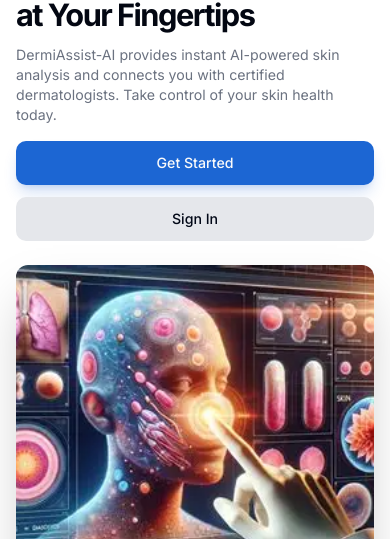
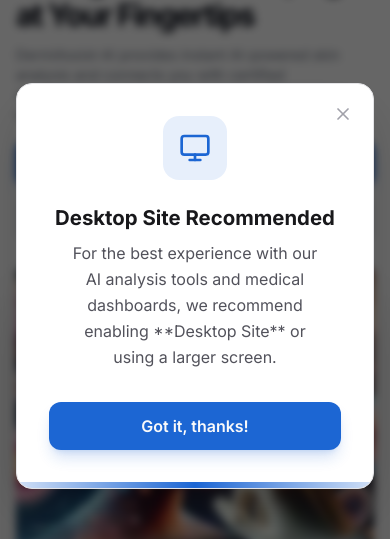
Before and after one commit to salman-momin08/dermiassist, a Next.js app: page / in a window 390 px wide. Shown: the part 136-675 px from the top of the page. Built offline with nearby package versions, Linux system fonts and the light colour scheme; no server answers; what @genkit-ai/google-genai, genkit would draw is missing.

Commit message:
Add mobile-only desktop site recommendation modal

```diff
--- a/src/app/layout.tsx
+++ b/src/app/layout.tsx
@@ -4,6 +4,7 @@ import { ThemeProvider } from '@/components/theme-provider';
 import { Toaster } from '@/components/ui/toaster';
 import { Chatbot } from '@/components/chatbot/chatbot';
 import { AuthProvider } from '@/hooks/use-auth';
+import { MobileWarning } from '@/components/mobile-warning';
 
 export const metadata: Metadata = {
   title: 'DermiAssist-AI - Your Personal Dermatology Assistant',
@@ -39,6 +40,7 @@ export default function RootLayout({
             disableTransitionOnChange
           >
             {children}
+            <MobileWarning />
             <Chatbot />
             <Toaster />
           </ThemeProvider>
--- /dev/null
+++ b/src/components/mobile-warning.tsx
@@ -0,0 +1,84 @@
+"use client";
+
+import { useState, useEffect } from "react";
+import { X, Monitor } from "lucide-react";
+import { Button } from "./ui/button";
+import { motion, AnimatePresence } from "framer-motion";
+
+export function MobileWarning() {
+    const [show, setShow] = useState(false);
+
+    useEffect(() => {
+        // Check if on mobile (screen width < 1024px)
+        const checkMobile = () => {
+            const isMobile = window.innerWidth < 1024;
+            const dismissed = localStorage.getItem("mobile-warning-dismissed");
+
+            if (isMobile && !dismissed) {
+                setShow(true);
+            } else {
+                setShow(false);
+            }
+        };
+
+        // Initial check
+        checkMobile();
+
+        // Listen for resize
+        window.addEventListener("resize", checkMobile);
+        return () => window.removeEventListener("resize", checkMobile);
+    }, []);
+
+    const handleDismiss = () => {
+        setShow(false);
+        localStorage.setItem("mobile-warning-dismissed", "true");
+    };
+
+    return (
+        <AnimatePresence>
+            {show && (
+                <div className="fixed inset-0 z-[100] flex items-center justify-center p-4 bg-black/60 backdrop-blur-sm lg:hidden">
+                    <motion.div
+                        initial={{ opacity: 0, scale: 0.9, y: 20 }}
+                        animate={{ opacity: 1, scale: 1, y: 0 }}
+                        exit={{ opacity: 0, scale: 0.9, y: 20 }}
+                        className="relative w-full max-w-sm overflow-hidden bg-white dark:bg-zinc-900 rounded-2xl shadow-2xl border border-zinc-200 dark:border-zinc-800"
+                    >
+                        {/* Close Button */}
+                        <button
+                            onClick={handleDismiss}
+                            className="absolute top-4 right-4 p-1 rounded-full text-zinc-400 hover:text-zinc-600 dark:hover:text-zinc-200 transition-colors"
+                        >
+                            <X size={20} />
+                        </button>
+
+                        <div className="p-8 text-center">
+                            <div className="inline-flex items-center justify-center w-16 h-16 mb-6 rounded-2xl bg-primary/10 text-primary">
+                                <Monitor size={32} />
+                            </div>
+
+                            <h3 className="text-xl font-bold text-zinc-900 dark:text-white mb-2">
+                                Desktop Site Recommended
+                            </h3>
+
+                            <p className="text-zinc-600 dark:text-zinc-400 mb-8 px-4 leading-relaxed">
+                                For the best experience with our AI analysis tools and medical dashboards,
+                                we recommend enabling **Desktop Site** or using a larger screen.
+                            </p>
+
+                            <Button
+                                onClick={handleDismiss}
+                                className="w-full h-12 rounded-xl text-md font-semibold"
+                            >
+                                Got it, thanks!
+                            </Button>
+                        </div>
+
+                        {/* Bottom Accent */}
+                        <div className="h-1.5 w-full bg-gradient-to-r from-primary/20 via-primary to-primary/20" />
+                    </motion.div>
+                </div>
+            )}
+        </AnimatePresence>
+    );
+}
```
